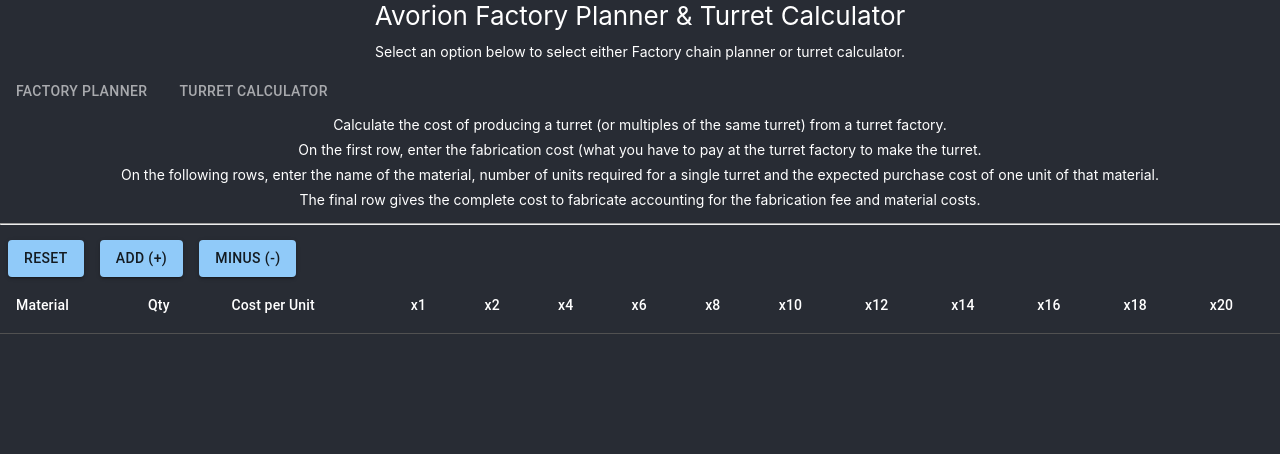
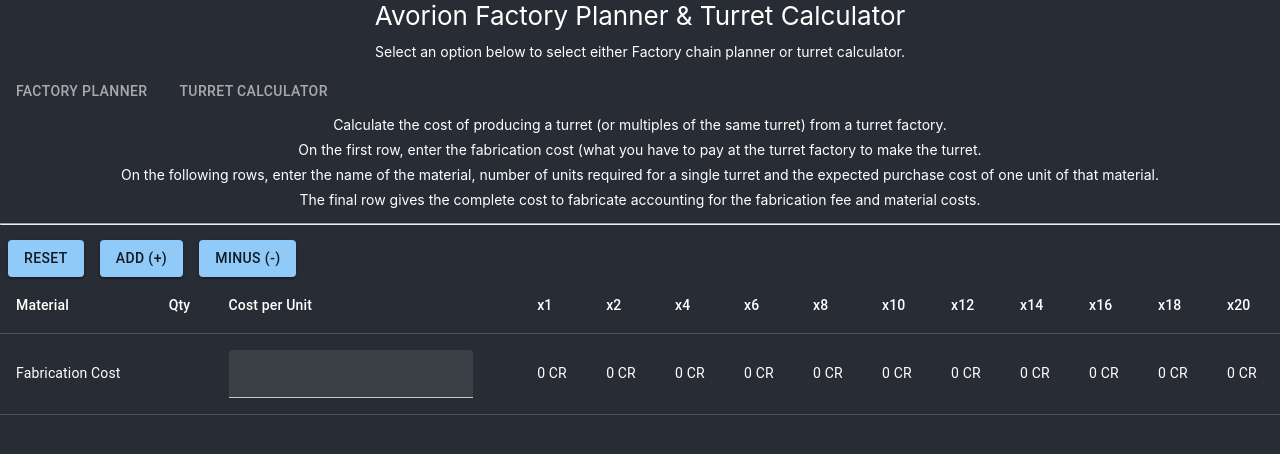
Before and after one commit to gshaw-pivotal/avorion-calculator, a React (Create React App) app: page / in a window 1280 px wide. Both pictures are taken after a click on the tab "TURRET CALCULATOR". Shown: the top 454 px of the page. Built offline with nearby package versions, Linux system fonts and the light colour scheme.

Commit message:
Add turret fabrication cost line to table
- Fabrication cost is the cost to take the materials and ouput a turret.

```diff
--- a/src/turret/TurretBody.tsx
+++ b/src/turret/TurretBody.tsx
@@ -6,6 +6,7 @@
 import TurretTableMaterialHeader from "./TurretTableMaterialHeader";
 import TurretTableMaterialBody from "./TurretTableMaterialBody";
 import TurretTableButtons from "./TurretTableButtons";
+import TurretTableFabrication from "./TurretTableFabrication";
 
 export type TurretMaterial = {
     name: string;
@@ -16,6 +17,7 @@
 export default function TurretBody() {
 
     const [turretMaterialList, setTurretMaterialList] = useState<TurretMaterial[]>([]);
+    const [turretFabricationCost, setTurretFabricationCost] = useState<number>(0);
 
     const resetTurretMaterials = () => {
         setTurretMaterialList([]);
@@ -36,6 +38,7 @@
                 <Table>
                     <TurretTableMaterialHeader/>
                     <TurretTableMaterialBody turretMaterialList={turretMaterialList} setTurretMaterialList={setTurretMaterialList}/>
+                    <TurretTableFabrication turretFabricationCost={turretFabricationCost} setTurretFabricationCost={setTurretFabricationCost}/>
                 </Table>
             </TableContainer>
         </div>
--- /dev/null
+++ b/src/turret/TurretTableFabrication.tsx
@@ -0,0 +1,36 @@
+import {TableCell, TableRow, TextField} from "@mui/material";
+import React from "react";
+
+// @ts-ignore
+const TurretTableFabrication = ({turretFabricationCost, setTurretFabricationCost}) => {
+    return (
+        <TableRow>
+            <TableCell>Fabrication Cost</TableCell>
+            <TableCell></TableCell>
+            <TableCell>
+                <TextField
+                    key={`fabrication-cost`}
+                    variant="filled"
+                    size="small"
+                    type="number"
+                    onChange={(event: React.ChangeEvent<HTMLInputElement>) => {
+                        setTurretFabricationCost(event.target.value)
+                    }}
+                />
+            </TableCell>
+            <TableCell>{turretFabricationCost * 1} CR</TableCell>
+            <TableCell>{turretFabricationCost * 2} CR</TableCell>
+            <TableCell>{turretFabricationCost * 4} CR</TableCell>
+            <TableCell>{turretFabricationCost * 6} CR</TableCell>
+            <TableCell>{turretFabricationCost * 8} CR</TableCell>
+            <TableCell>{turretFabricationCost * 10} CR</TableCell>
+            <TableCell>{turretFabricationCost * 12} CR</TableCell>
+            <TableCell>{turretFabricationCost * 14} CR</TableCell>
+            <TableCell>{turretFabricationCost * 16} CR</TableCell>
+            <TableCell>{turretFabricationCost * 18} CR</TableCell>
+            <TableCell>{turretFabricationCost * 20} CR</TableCell>
+        </TableRow>
+    );
+}
+
+export default TurretTableFabrication;
```
